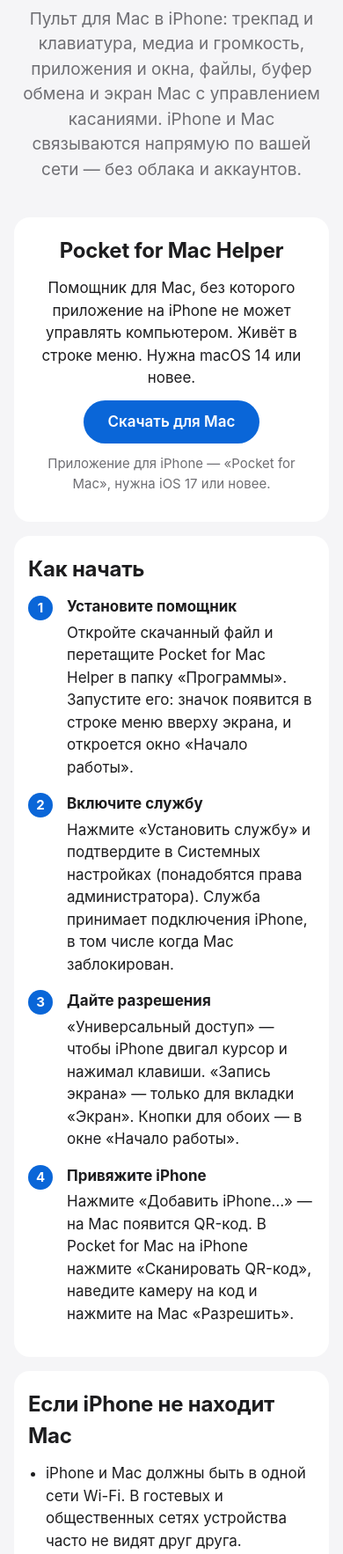
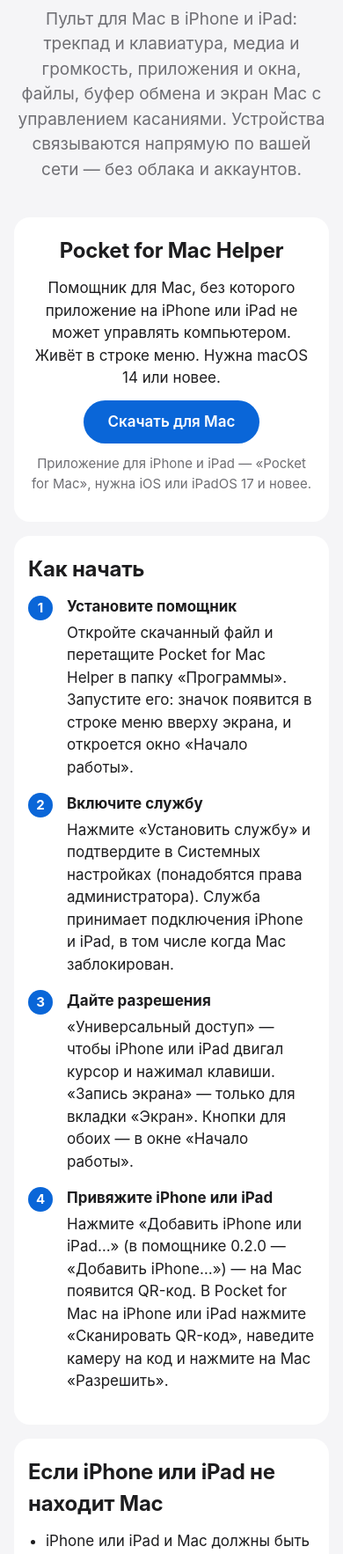
Before and after one commit to botdeniska/pocket-for-mac, a plain HTML site: page docs/index.html in a window 390 px wide. Shown: the part 219-1985 px from the top of the page at 88% size. Drawn offline with Linux system fonts and the light colour scheme; no server answers.

Commit message:
docs: mention ipad and the new add iphone or ipad menu item

```diff
--- a/docs/index.html
+++ b/docs/index.html
@@ -4,7 +4,7 @@
   <meta charset="utf-8">
   <meta name="viewport" content="width=device-width, initial-scale=1">
   <title>Pocket for Mac</title>
-  <meta name="description" content="Пульт для Mac в iPhone: трекпад, клавиатура, медиа, файлы и экран Mac по локальной сети. Скачайте помощник Pocket for Mac Helper.">
+  <meta name="description" content="Пульт для Mac в iPhone и iPad: трекпад, клавиатура, медиа, файлы и экран Mac по локальной сети. Скачайте помощник Pocket for Mac Helper.">
   <link rel="icon" href="icon.png">
   <link rel="apple-touch-icon" href="icon.png">
   <link rel="stylesheet" href="style.css">
@@ -14,21 +14,21 @@
     <header class="hero">
       <img src="icon.png" width="96" height="96" alt="">
       <h1>Pocket for Mac</h1>
-      <p class="lead">Пульт для Mac в iPhone: трекпад и клавиатура, медиа и громкость, приложения и окна,
-        файлы, буфер обмена и экран Mac с управлением касаниями. iPhone и Mac связываются напрямую по
+      <p class="lead">Пульт для Mac в iPhone и iPad: трекпад и клавиатура, медиа и громкость, приложения и
+        окна, файлы, буфер обмена и экран Mac с управлением касаниями. Устройства связываются напрямую по
         вашей сети — без облака и аккаунтов.</p>
     </header>
 
     <section class="download" aria-labelledby="download-title">
       <h2 id="download-title">Pocket for Mac Helper</h2>
-      <p>Помощник для Mac, без которого приложение на iPhone не может управлять компьютером.
+      <p>Помощник для Mac, без которого приложение на iPhone или iPad не может управлять компьютером.
         Живёт в строке меню. Нужна macOS 14 или новее.</p>
       <p id="download-ready">
         <a class="button" href="https://github.com/botdeniska/pocket-for-mac/releases/latest/download/Pocket-for-Mac-Helper.dmg">Скачать для Mac</a>
       </p>
       <p id="download-version" class="note" hidden></p>
       <p id="download-pending" class="note" hidden>Помощник готовится к выпуску и скоро появится на этой странице.</p>
-      <p class="note">Приложение для iPhone — «Pocket for Mac», нужна iOS 17 или новее.</p>
+      <p class="note">Приложение для iPhone и iPad — «Pocket for Mac», нужна iOS или iPadOS 17 и новее.</p>
     </section>
 
     <section aria-labelledby="start-title">
@@ -42,27 +42,29 @@
         <li>
           <h3>Включите службу</h3>
           <p>Нажмите «Установить службу» и подтвердите в Системных настройках (понадобятся права
-            администратора). Служба принимает подключения iPhone, в том числе когда Mac заблокирован.</p>
+            администратора). Служба принимает подключения iPhone и iPad, в том числе когда Mac
+            заблокирован.</p>
         </li>
         <li>
           <h3>Дайте разрешения</h3>
-          <p>«Универсальный доступ» — чтобы iPhone двигал курсор и нажимал клавиши. «Запись экрана» —
+          <p>«Универсальный доступ» — чтобы iPhone или iPad двигал курсор и нажимал клавиши. «Запись экрана» —
             только для вкладки «Экран». Кнопки для обоих — в окне «Начало работы».</p>
         </li>
         <li>
-          <h3>Привяжите iPhone</h3>
-          <p>Нажмите «Добавить iPhone…» — на Mac появится QR-код. В Pocket for Mac на iPhone нажмите
-            «Сканировать QR-код», наведите камеру на код и нажмите на Mac «Разрешить».</p>
+          <h3>Привяжите iPhone или iPad</h3>
+          <p>Нажмите «Добавить iPhone или iPad…» (в помощнике 0.2.0 — «Добавить iPhone…») — на Mac
+            появится QR-код. В Pocket for Mac на iPhone или iPad нажмите «Сканировать QR-код», наведите
+            камеру на код и нажмите на Mac «Разрешить».</p>
         </li>
       </ol>
     </section>
 
     <section aria-labelledby="trouble-title">
-      <h2 id="trouble-title">Если iPhone не находит Mac</h2>
+      <h2 id="trouble-title">Если iPhone или iPad не находит Mac</h2>
       <ul>
-        <li>iPhone и Mac должны быть в одной сети Wi-Fi. В гостевых и общественных сетях устройства часто
-          не видят друг друга.</li>
-        <li>Pocket for Mac нужен доступ к локальной сети: Настройки iPhone → Pocket for Mac → «Локальная
+        <li>iPhone или iPad и Mac должны быть в одной сети Wi-Fi. В гостевых и общественных сетях
+          устройства часто не видят друг друга.</li>
+        <li>Pocket for Mac нужен доступ к локальной сети: Настройки → Pocket for Mac → «Локальная
           сеть».</li>
         <li>Помощник должен быть запущен, а служба — работать: значок в строке меню Mac → «Настройки…».</li>
       </ul>
@@ -71,13 +73,13 @@
     <section aria-labelledby="privacy-title">
       <h2 id="privacy-title">Конфиденциальность</h2>
       <p>Pocket for Mac не собирает и не передаёт разработчику никаких данных. Связь — напрямую между
-        iPhone и вашим Mac, по зашифрованному каналу. <a href="privacy.html">Политика конфиденциальности</a></p>
+        iPhone или iPad и вашим Mac, по зашифрованному каналу. <a href="privacy.html">Политика конфиденциальности</a></p>
     </section>
   </main>
 
   <footer>
     <p>Вопросы и ошибки — <a href="https://github.com/botdeniska/pocket-for-mac/issues">в разделе Issues проекта</a>.</p>
-    <p class="note">Mac, iPhone и macOS — товарные знаки Apple Inc. Pocket for Mac не связан с Apple.</p>
+    <p class="note">Mac, iPhone, iPad, iPadOS и macOS — товарные знаки Apple Inc. Pocket for Mac не связан с Apple.</p>
   </footer>
 
   <script>
```
